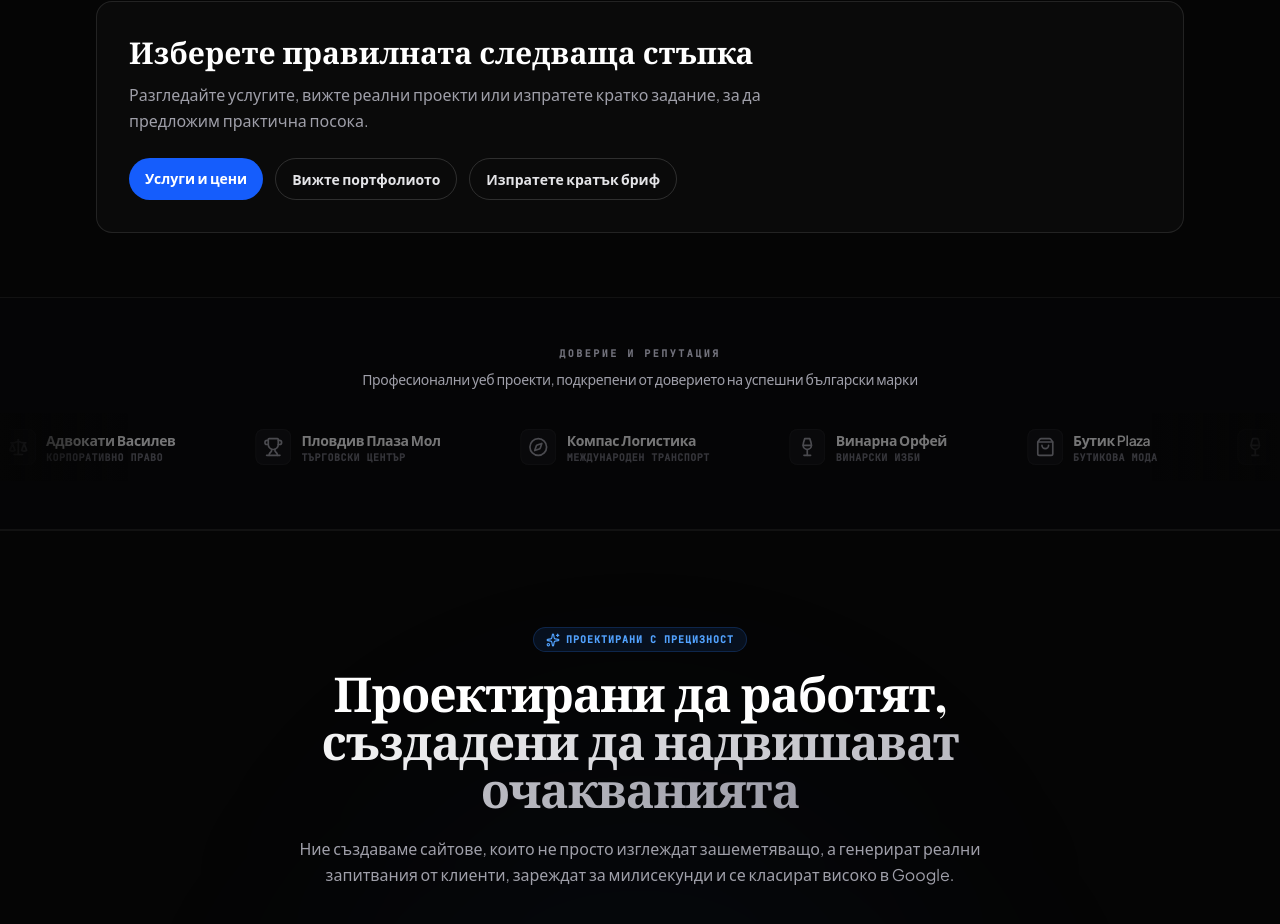
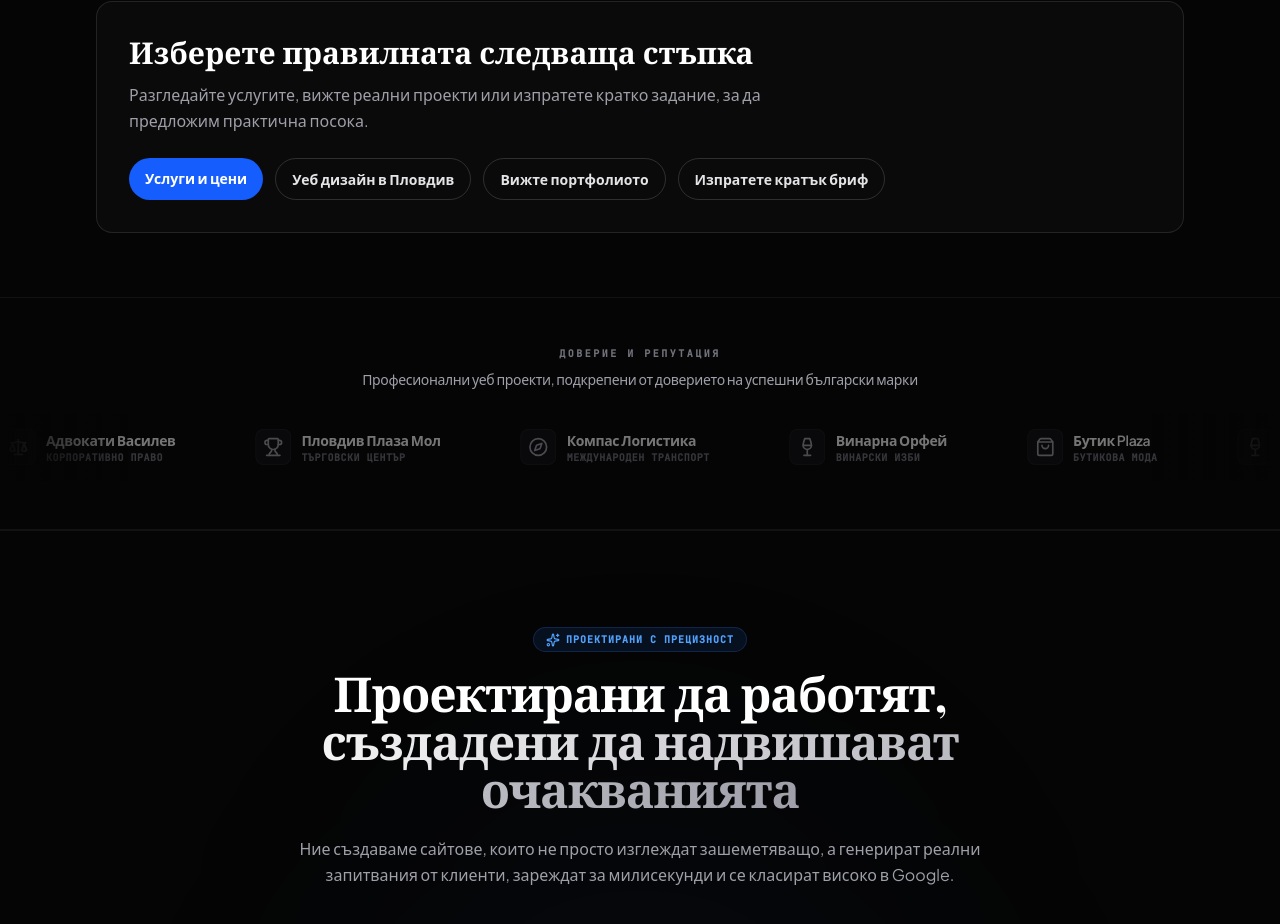
Before and after one commit to Andrey4544/AR-Studio-business, a React (Vite) app: page / in a window 1280 px wide. Shown: the part 2583-3507 px from the top of the page. Built offline with nearby package versions, Linux system fonts and the light colour scheme; a web font is replaced by a local one.

Commit message:
Improve Plovdiv landing SEO targeting

```diff
--- a/scripts/prerender-seo.mjs
+++ b/scripts/prerender-seo.mjs
@@ -54,8 +54,8 @@ const routes = {
     schemaType: 'webpage',
   },
   '/web-design-plovdiv': {
-    title: 'Уеб дизайн в Пловдив за бизнеси | AR Studio',
-    description: 'Уеб дизайн и изработка на сайт в Пловдив за бизнеси от цяла България: мобилен дизайн, ясни CTA и техническа SEO основа. Заявете консултация.',
+    title: 'Изработка на сайт и уеб дизайн в Пловдив | AR Studio',
+    description: 'Професионална изработка на сайт и уеб дизайн в Пловдив за бизнеси от цяла България. Мобилен дизайн, ясни CTA и техническа SEO основа. Заявете консултация.',
     h1: 'Уеб дизайн и изработка на сайт в Пловдив',
     summary: 'Планираме сайта около хората, които искате да привлечете, информацията, която трябва да разберат, и действието, което искате да предприемат.',
     h2: 'Какво включва добрата основа',
--- a/src/pages/HomePage.tsx
+++ b/src/pages/HomePage.tsx
@@ -63,6 +63,9 @@ export default function HomePage({ openQuoteModal }: HomePageProps) {
                 <Link to={localizedPath('/uslugi', language)} className="rounded-full bg-blue-600 px-4 py-2.5 text-white transition-colors hover:bg-blue-500">
                   {isEnglish ? 'Services and pricing' : 'Услуги и цени'}
                 </Link>
+                <Link to={localizedPath('/web-design-plovdiv', language)} className="rounded-full border border-white/15 px-4 py-2.5 text-zinc-200 transition-colors hover:border-blue-400/50 hover:text-white">
+                  {isEnglish ? 'Web design in Plovdiv' : 'Уеб дизайн в Пловдив'}
+                </Link>
                 <Link to={localizedPath('/portfolio', language)} className="rounded-full border border-white/15 px-4 py-2.5 text-zinc-200 transition-colors hover:border-blue-400/50 hover:text-white">
                   {isEnglish ? 'View portfolio' : 'Вижте портфолиото'}
                 </Link>
--- a/src/pages/WebDesignPlovdivPage.tsx
+++ b/src/pages/WebDesignPlovdivPage.tsx
@@ -19,10 +19,10 @@ export default function WebDesignPlovdivPage({ openQuoteModal }: WebDesignPlovdi
   usePageMeta({
     title: isEnglish
       ? 'Web Design in Plovdiv | Custom Websites for Bulgarian Businesses | AR Studio'
-      : 'Уеб дизайн и изработка на сайт в Пловдив | AR Studio',
+      : 'Изработка на сайт и уеб дизайн в Пловдив | AR Studio',
     description: isEnglish
       ? 'AR Studio creates fast, bespoke websites for businesses in Plovdiv and Bulgaria. Explore web design, online store and SEO-ready website solutions, then request a free consultation.'
-      : 'AR Studio изработва бизнес сайтове в Пловдив и цяла България с персонализиран дизайн, мобилна версия, ясни CTA и техническа SEO основа. Заявете безплатна консултация.',
+      : 'Професионална изработка на сайт и уеб дизайн в Пловдив за бизнеси от цяла България. Мобилен дизайн, ясни CTA и техническа SEO основа. Заявете консултация.',
     keywords: isEnglish
       ? 'web design Plovdiv, website development Plovdiv, web design Bulgaria, custom website Bulgaria, AR Studio'
       : 'уеб дизайн Пловдив, изработка на сайтове Пловдив, уебсайт Пловдив, уеб дизайн България, онлайн магазин Пловдив, AR Studio',
```
